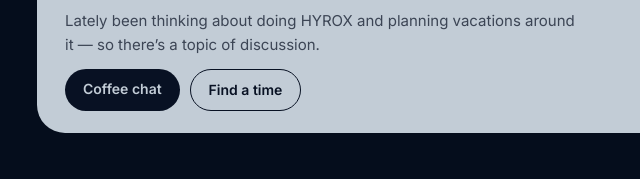
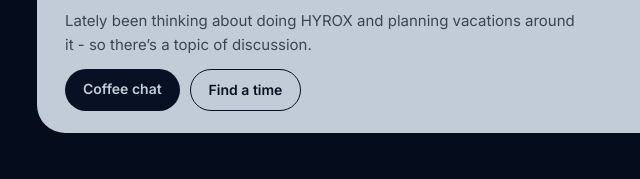
Before and after one commit to muskannayyar/harsh-kishore, a plain HTML site: page index.html in a window 1280 px wide. Shown: the part 4421-4600 px from the top of the page, 51-691 px from the left. Drawn offline with Linux system fonts and the light colour scheme.

Commit message:
Update index.html

```diff
--- a/index.html
+++ b/index.html
@@ -801,7 +801,7 @@ body{padding-bottom:0}
 <div hidden><canvas id="f1c"></canvas><b id="lap"></b><span id="lt"></span><span id="fl5"><i></i><i></i><i></i><i></i><i></i></span><button id="fgo"></button><button id="fbo"></button></div>
 </div></div></section>
 
-<section id="road"><div class="w"><div class="cof2 rv"><div class="cl"><div class="scene"><svg viewBox="0 0 64 56" aria-hidden="true"><path d="M8 24h40v6a16 16 0 0 1-16 16h-8A16 16 0 0 1 8 30z" fill="var(--pri)"/><path d="M48 28h3a6 6 0 0 1 0 12h-5" fill="none" stroke="var(--pri)" stroke-width="4" stroke-linecap="round"/><ellipse cx="28" cy="50" rx="22" ry="3.5" fill="var(--line)"/><g class="stm" fill="none" stroke="var(--mut)" stroke-width="2.5" stroke-linecap="round"><path d="M18 18c-4-5 4-7 0-13"/><path d="M28 18c-4-5 4-7 0-13" style="animation-delay:.7s"/><path d="M38 18c-4-5 4-7 0-13" style="animation-delay:1.4s"/></g></svg></div><h2>Let’s grab <span class="it">a coffee.</span></h2><p class="cs1">I keep travelling often for work and leisure, so if we’re in the same city, let’s meet. I’m always up for a good conversation, whether it’s supply chains, AI, a product idea or the next book to read.</p><p class="cs2">Lately been thinking about doing HYROX and planning vacations around it — so there’s a topic of discussion.</p><div class="rbs"><a class="btn" id="cof" href="#">Coffee chat</a><a class="btn ghost" id="cal" target="_blank" rel="noreferrer" href="#">Find a time</a></div></div><div class="strip1"><span class="eb">This week</span><b><span id="hc"></span> · <span id="hd"></span></b><span class="eb">Coming up</span><span id="trips"></span></div></div></div></section>
+<section id="road"><div class="w"><div class="cof2 rv"><div class="cl"><div class="scene"><svg viewBox="0 0 64 56" aria-hidden="true"><path d="M8 24h40v6a16 16 0 0 1-16 16h-8A16 16 0 0 1 8 30z" fill="var(--pri)"/><path d="M48 28h3a6 6 0 0 1 0 12h-5" fill="none" stroke="var(--pri)" stroke-width="4" stroke-linecap="round"/><ellipse cx="28" cy="50" rx="22" ry="3.5" fill="var(--line)"/><g class="stm" fill="none" stroke="var(--mut)" stroke-width="2.5" stroke-linecap="round"><path d="M18 18c-4-5 4-7 0-13"/><path d="M28 18c-4-5 4-7 0-13" style="animation-delay:.7s"/><path d="M38 18c-4-5 4-7 0-13" style="animation-delay:1.4s"/></g></svg></div><h2>Let’s grab <span class="it">a coffee.</span></h2><p class="cs1">I keep travelling often for work and leisure, so if we’re in the same city, let’s meet. I’m always up for a good conversation, whether it’s supply chains, AI, a product idea or the next book to read.</p><p class="cs2">Lately been thinking about doing HYROX and planning vacations around it - so there’s a topic of discussion.</p><div class="rbs"><a class="btn" id="cof" href="#">Coffee chat</a><a class="btn ghost" id="cal" target="_blank" rel="noreferrer" href="#">Find a time</a></div></div><div class="strip1"><span class="eb">This week</span><b><span id="hc"></span> · <span id="hd"></span></b><span class="eb">Coming up</span><span id="trips"></span></div></div></div></section>
 </main>
 
 
```
